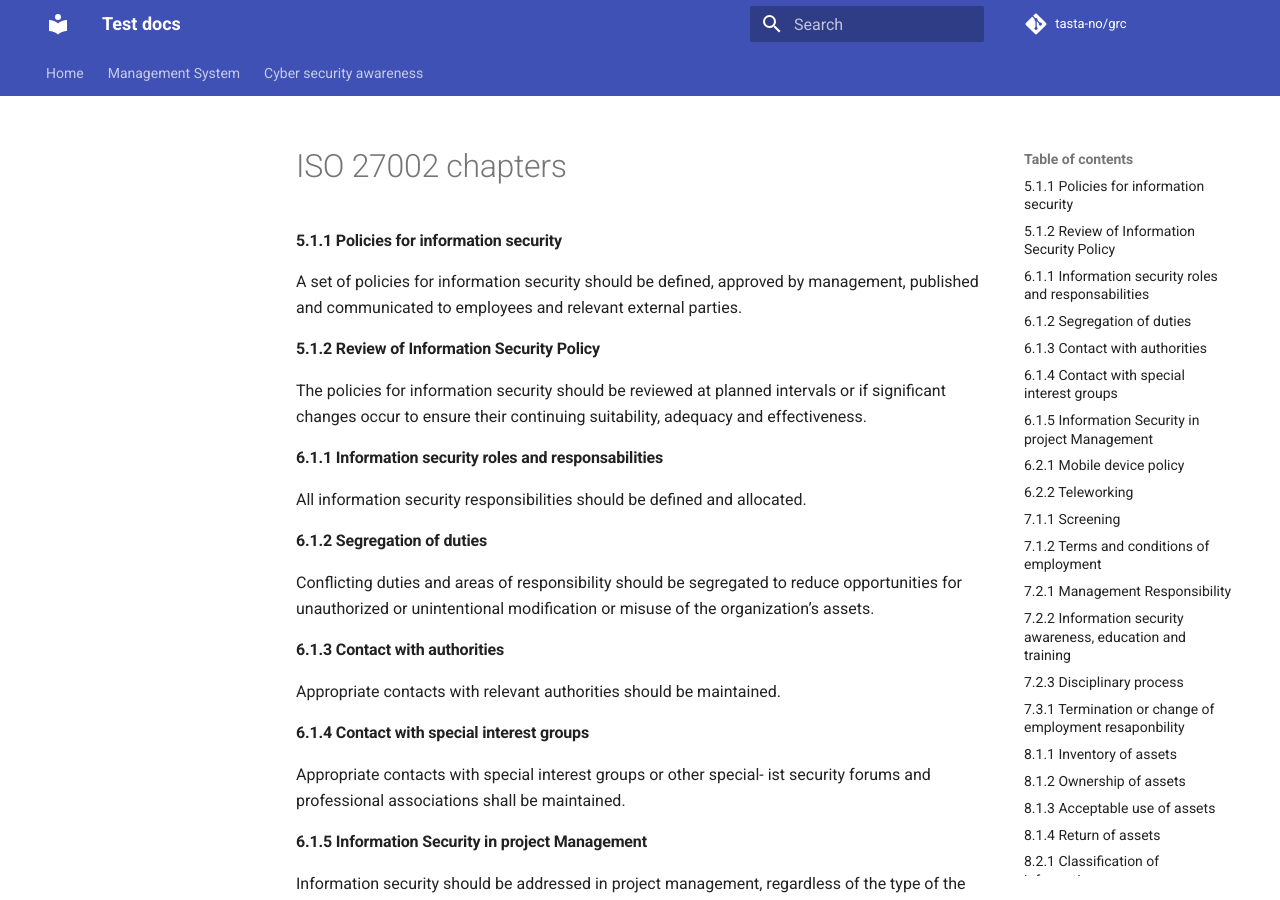
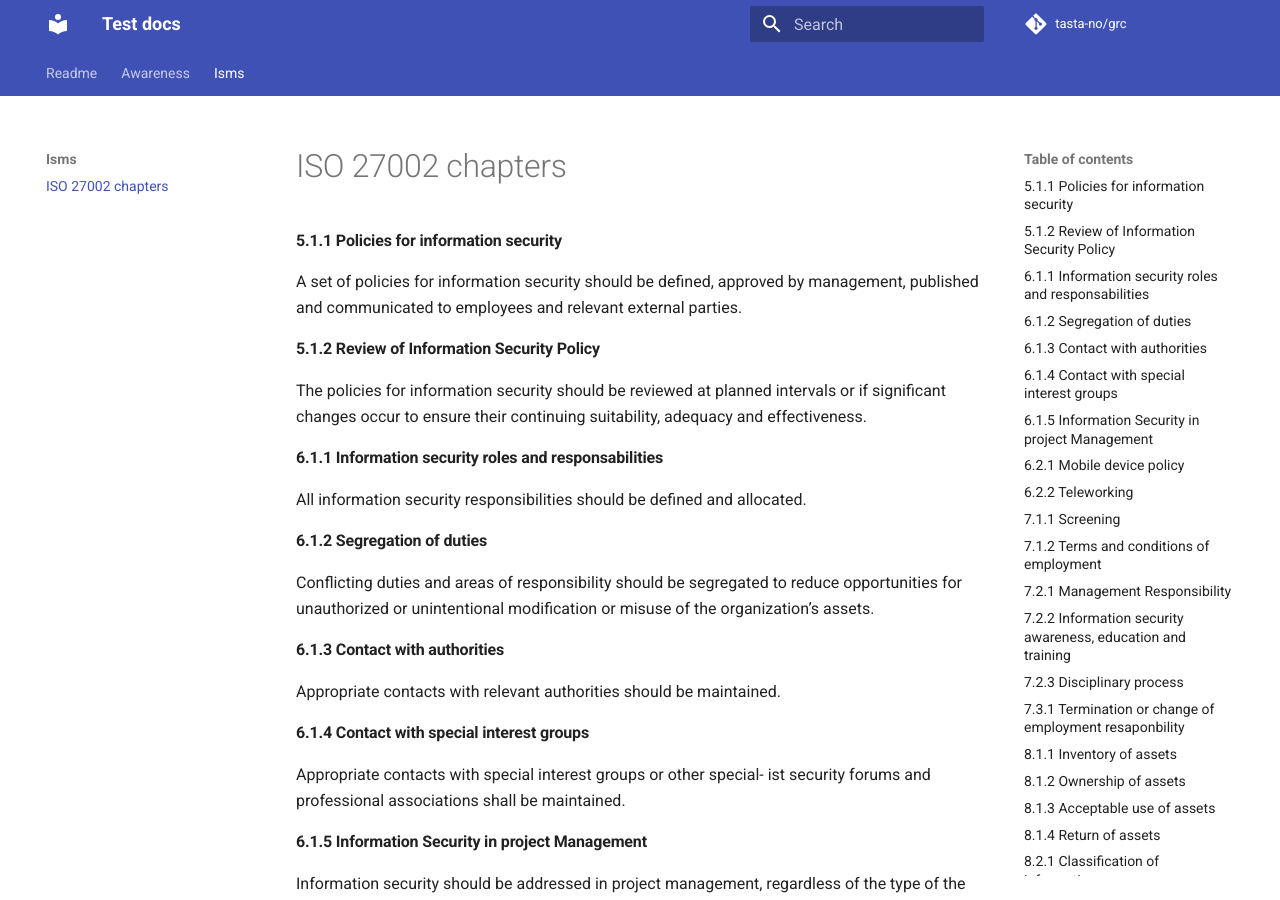
Before and after one commit to tasta-no/grc, an MkDocs documentation site: the page built from docs/isms/security-requirements.md, in a window 1280 px wide and 900 px high. Built offline with MkDocs 1.6.1 and Material for MkDocs 9.7.7, drawn with Linux system fonts in a browser that asks for light colours; comment, search, counter and statistics services are not loaded; some of the changed lines change nothing that is shown.

Commit message:
Update mkdocs.yml

```diff
--- a/mkdocs.yml
+++ b/mkdocs.yml
@@ -8,10 +8,10 @@ theme:
   name: 'material'
   features:
     - navigation.tabs
-nav:
-    - Home: 'Readme.md'
-    - 'Management System':
-        - 'Security Requirements': 'itsm/security-requirements.md'
-    - 'Cyber security awareness':
-        - 'IT Security': 'awareness/it-security.md'
-        - 'Threat landscape': 'awareness/threat-landscape.md'
+#nav:
+#    - Home: 'Readme.md'
+#    - 'Management System':
+#        - 'Security Requirements': 'itsm/security-requirements.md'
+#    - 'Cyber security awareness':
+#        - 'IT Security': 'awareness/it-security.md'
+#        - 'Threat landscape': 'awareness/threat-landscape.md'
```
